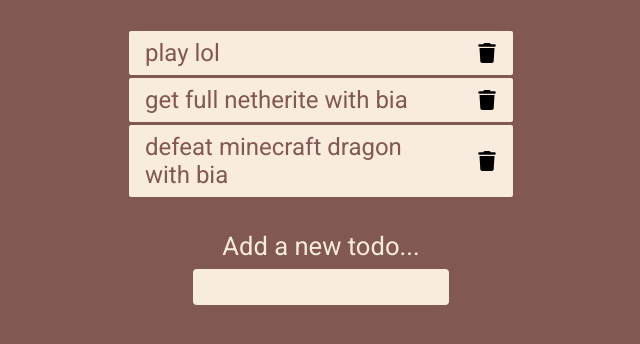
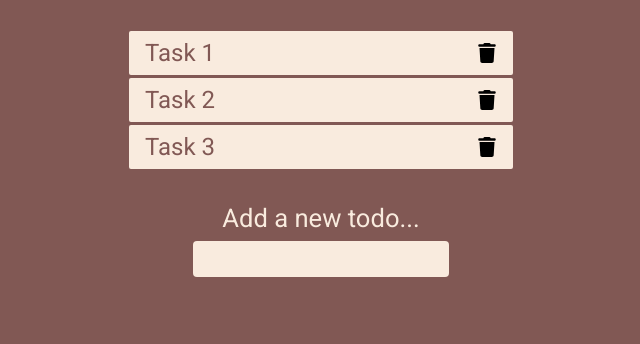
Before and after one commit to DavidPav3l/to-do-list-project, a plain HTML site: page index.html in a window 1280 px wide. Shown: the part 278-622 px from the top of the page, without its empty margins (319-959 px from the left). Drawn offline with Linux system fonts and the light colour scheme.

Commit message:
Update index.html

```diff
--- a/index.html
+++ b/index.html
@@ -23,7 +23,7 @@
       </header>
       <ul class="todos">
         <li>
-          <span class="s-txt-color">play lol</span>
+          <span class="s-txt-color">Task 1</span>
           <svg
             class="delete"
             xmlns="http://www.w3.org/2000/svg"
@@ -36,7 +36,7 @@
           </svg>
         </li>
         <li>
-          <span class="s-txt-color">get full netherite with bia</span>
+          <span class="s-txt-color">Task 2</span>
           <svg
             class="delete"
             xmlns="http://www.w3.org/2000/svg"
@@ -49,7 +49,7 @@
           </svg>
         </li>
         <li>
-          <span class="s-txt-color">defeat minecraft dragon with bia</span>
+          <span class="s-txt-color">Task 3</span>
           <svg
             class="delete"
             xmlns="http://www.w3.org/2000/svg"
```
